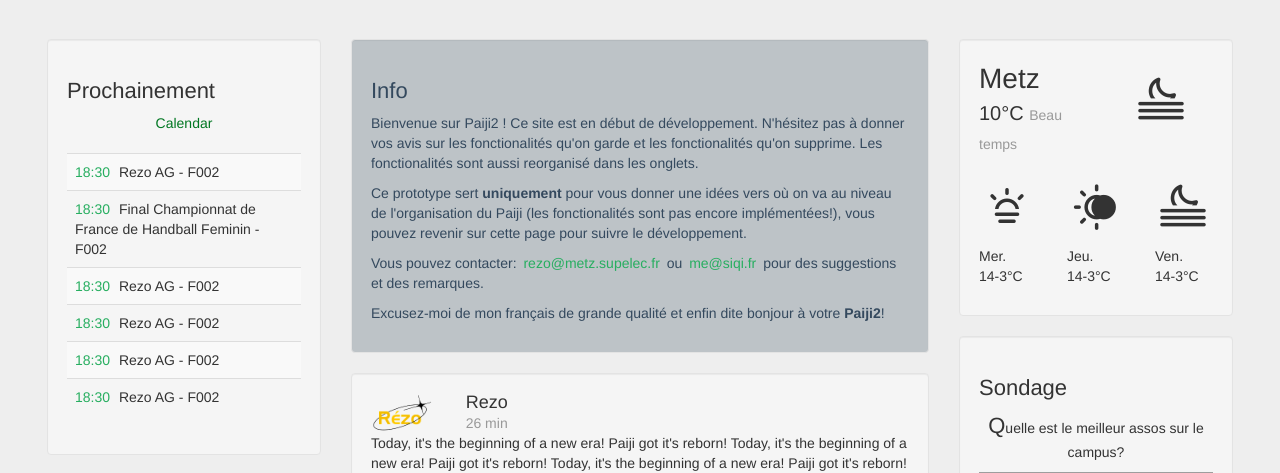
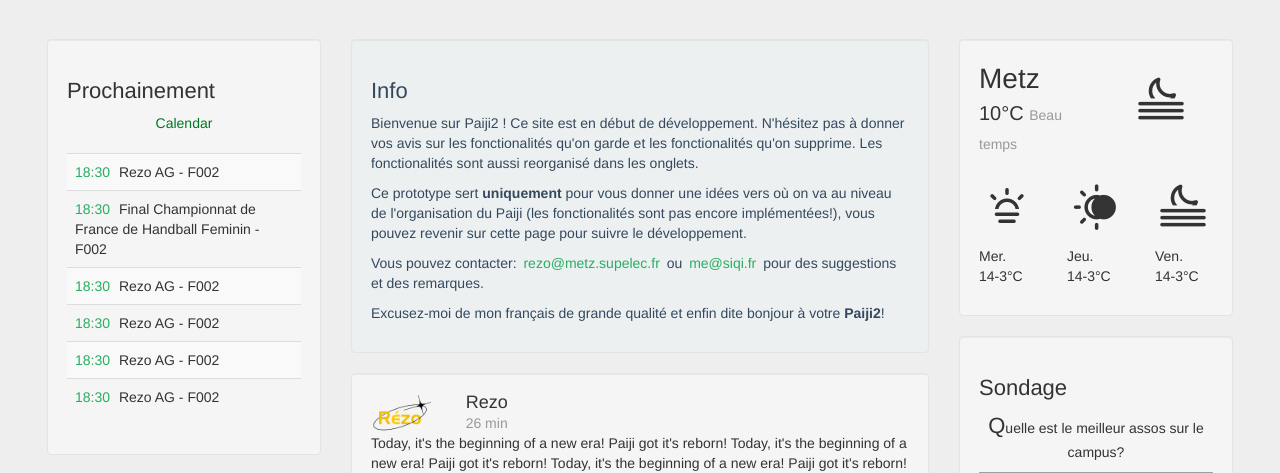
Before and after one commit to rezometz/paiji2, a Django app: template home/templates/home/index.html in a window 1280 px wide. Shown: the part 86-559 px from the top of the page. Run offline with Django 3.2, Linux system fonts and the light colour scheme; the template is opened without the code that fills it, so the values that code supplies are empty; some libraries are stand-ins or nearby versions; grey boxes are pictures that could not be loaded.

Commit message:
change rezo-info color

```diff
--- a/home/static/home/css/index.css
+++ b/home/static/home/css/index.css
@@ -54,7 +54,7 @@
 }
 
 .info-rezo {
-	background-color: #bdc3c7;
+	background-color: #ecf0f1;
 	color: #34495e;
 }
 
```
